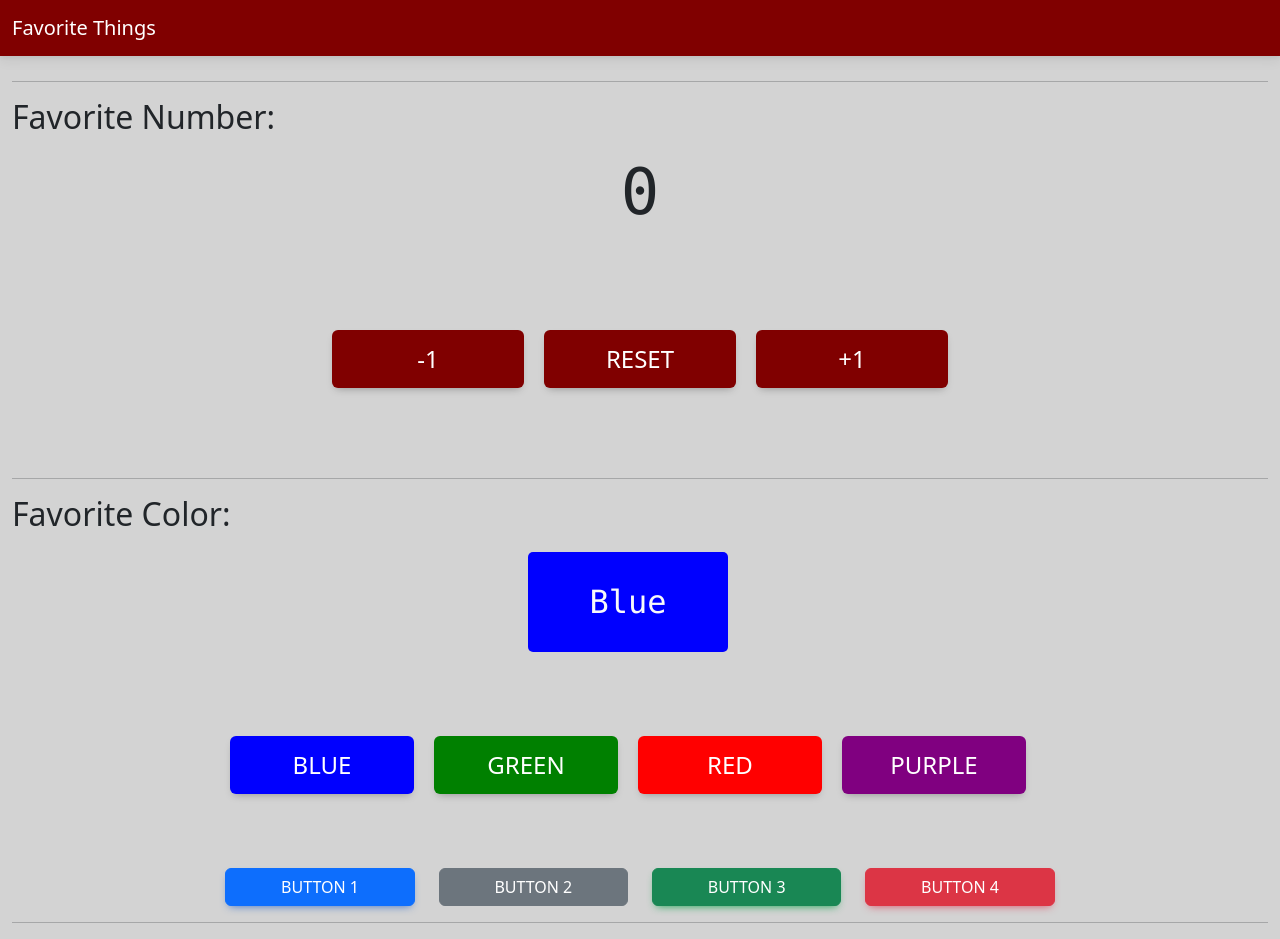
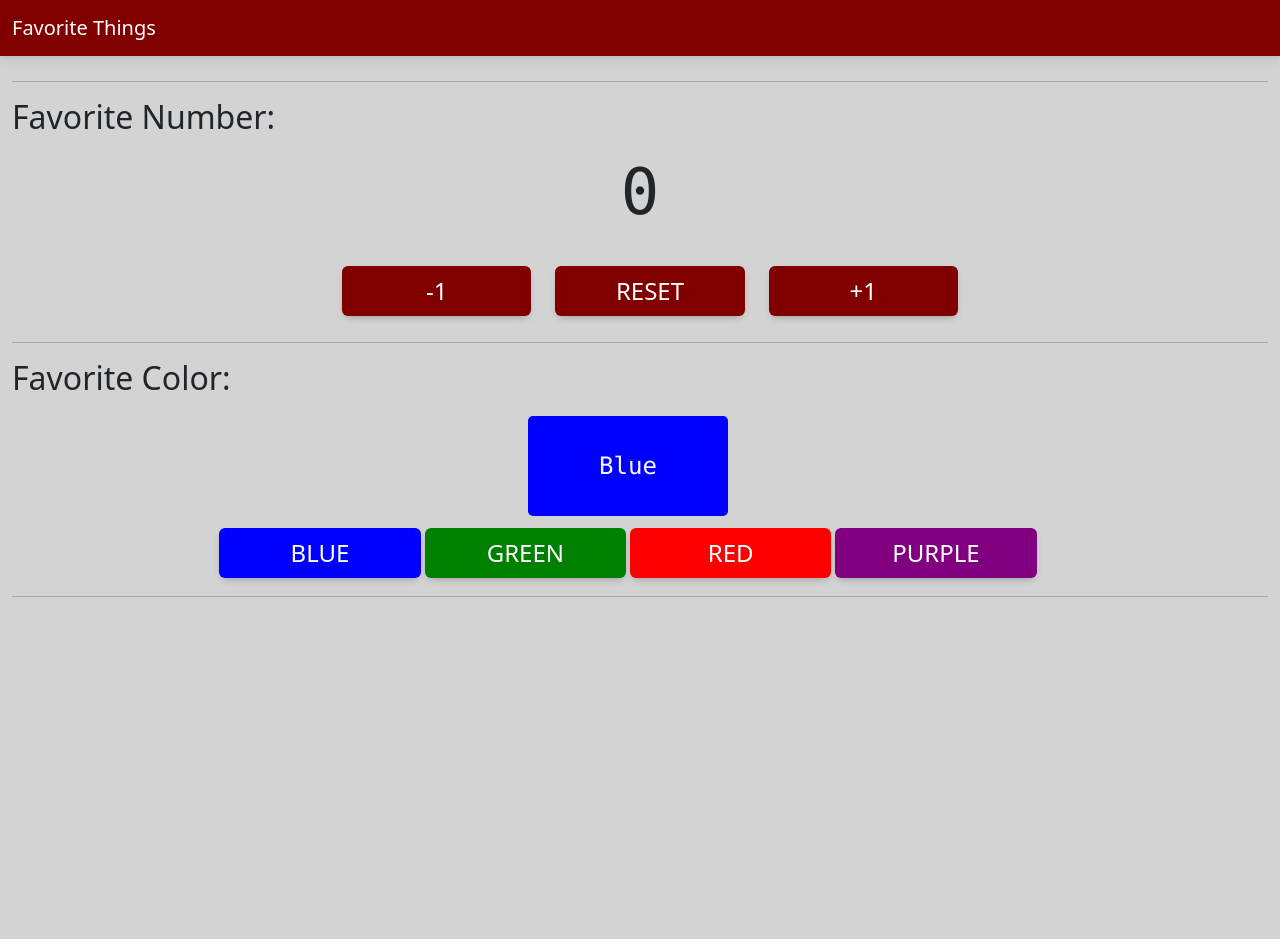
Before and after one commit to rhit-laritzdm/CS-280-Web-Development, a plain HTML site: page Homeworks/HW1/public/index.html in a window 1280 px wide. After the commit the page ends 800 px from the top, so only its background shows below. Drawn offline with nearby package versions, Linux system fonts and the light colour scheme.

Commit message:
properly got 2px spacing and resizing for different screen sizes

```diff
--- a/Homeworks/HW1/public/index.html
+++ b/Homeworks/HW1/public/index.html
@@ -23,39 +23,45 @@
 
             <h2>Favorite Number:</h2>
             <p id="counterText" class="text-dark">0</p>
-            <div class="button-group row justify-content-center">
-                <button id="decrementButton" type="button" class="btn col-4 col-md-2">-1</button>
-                <button id="resetButton" type="button" class="btn col-4 col-md-2">Reset</button>
-                <button id="incrementButton" type="button" class="btn col-4 col-md-2">+1</button>
+            <div id="buttonGroup1" class="button-group row justify-content-center">
+                <div class="col-md-2 col-3">
+                    <button id="decrementButton" type="button" class="btn">-1</button>
+                </div>
+                <div class="col-md-2 col-3">
+                    <button id="resetButton" type="button" class="btn ">Reset</button>
+                </div>
+                <div class="col-md-2 col-3">
+                    <button id="incrementButton" type="button" class="btn">+1</button>
+                </div>
             </div>
 
             <hr>
 
             <h2>Favorite Color:</h2>
-            <div id="favoriteColorContainer" class="container-fluid row justify-content-center">
-                <p id = "favoriteColorBox" class="text-light">Blue</p>
-                <div class="button-group row justify-content-center">
-                    <button id="blueButton" type="button" class="btn col-3 col-md-2">Blue</button>
+            <div id="favoriteColorContainer" class="container-fluid row justify-content-center"><!--container-fluid row justify-content-center-->
+                <div id = "favoriteColorBox" class="text-light">Blue</div>
+                <div id="buttonGroup2" class="button-group row g-0 justify-content-center">
+                    <div class="col-md-2 col-3">
+                        <button id="blueButton" type="button" class="btn">Blue</button>
+                    </div>
+                    <div class="col-md-2 col-3">
+                        <button id="greenButton" type="button" class="btn">Green</button>
+                    </div>
+                    <div class="col-md-2 col-3">
+                        <button id="redButton" type="button" class="btn">Red</button>
+                    </div>
+                    <div class="col-md-2 col-3">
+                        <button id="purpleButton" type="button" class="btn">Purple</button>
+                    </div>
+                    <!-- <button id="blueButton" type="button" class="btn col-3 col-md-2">Blue</button>
                     <button id="greenButton" type="button" class="btn col-3 col-md-2">Green</button>
                     <button id="redButton" type="button" class="btn col-3 col-md-2">Red</button>
-                    <button id="purpleButton" type="button" class="btn col-3 col-md-2">Purple</button>
+                    <button id="purpleButton" type="button" class="btn col-3 col-md-2">Purple</button> -->
                 </div>
             </div>
-            <div class="row justify-content-center">
-                <div class="col-md-2 col-3">
-                    <button class="btn btn-primary btn-block">Button 1</button>
-                </div>
-                <div class="col-md-2 col-3">
-                    <button class="btn btn-secondary btn-block">Button 2</button>
-                </div>
-                <div class="col-md-2 col-3">
-                    <button class="btn btn-success btn-block">Button 3</button>
-                </div>
-                <div class="col-md-2 col-3">
-                    <button class="btn btn-danger btn-block">Button 4</button>
-                </div>
-            </div>
+
             <hr>
+
         </div>
 
 
--- a/Homeworks/HW1/public/styles/main.css
+++ b/Homeworks/HW1/public/styles/main.css
@@ -22,23 +22,31 @@ body {
     line-height: 100px;
     text-align: center;
     font-family: consolas, arial, sans-serif;
-    font-size: 2em;
+    font-size: 1.5em;
     border-width: 2px;
     border-radius: 5px;
 }
 
 .button-group {
-    padding: 5vw;
     text-align: center;
 }
 
-.button-group > button {
+.button-group button {
     font-size: 1.5em;
-    margin: 10px;
-    padding: 10px;
     background-color: maroon;
     text-align: center;
     color: white;
+    width: 100%;
+}
+
+
+#buttonGroup1 button {
+    margin: 10px;
+}
+
+#buttonGroup2 div {
+    padding: 2px;
+
 }
 
 #counterText {
```
